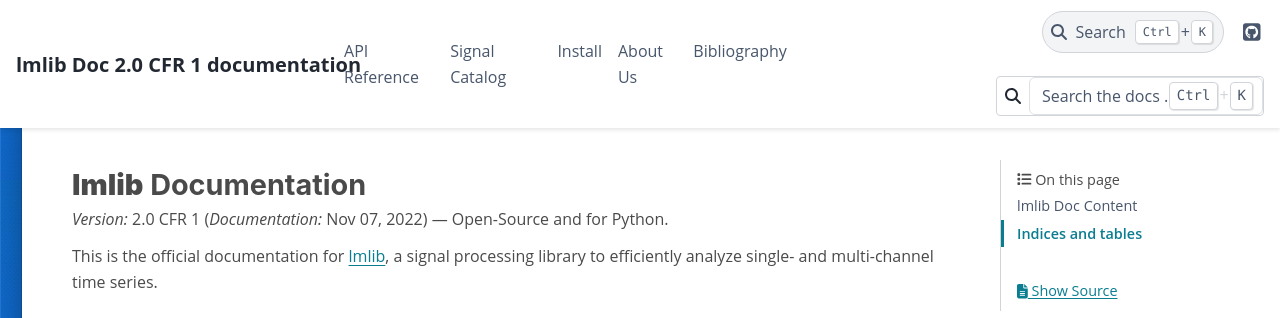
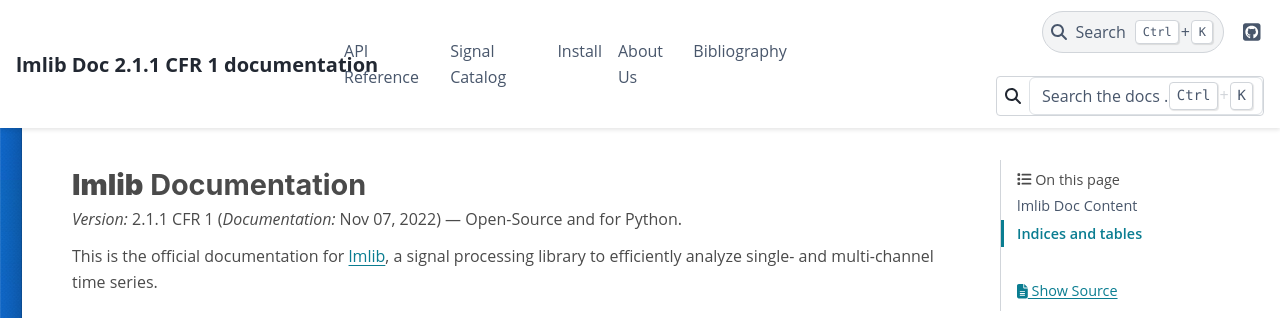
Before and after one commit to lmlib/lmlib, a Sphinx documentation site: the page built from doc/index.rst, in a window 1280 px wide and 900 px high. Shown: the top 318 px of the window. Built offline with Sphinx 7.4.7 and the PyData theme 0.15.4, drawn with Linux system fonts in a browser that asks for light colours; pages that are not in the unit, such as notebooks, are missing from menus.

Commit message:
Update conf.py
update version

```diff
--- a/doc/conf.py
+++ b/doc/conf.py
@@ -22,7 +22,7 @@ copyright = '2022, lmlib'
 author = 'Reto Wildhaber, Frédéric Waldmann'
 
 # The full version, including alpha/beta/rc tags
-release = '2.0 CFR 1'
+release = '2.1.1 CFR 1'
 
 # -- General configuration ---------------------------------------------------
 
```
